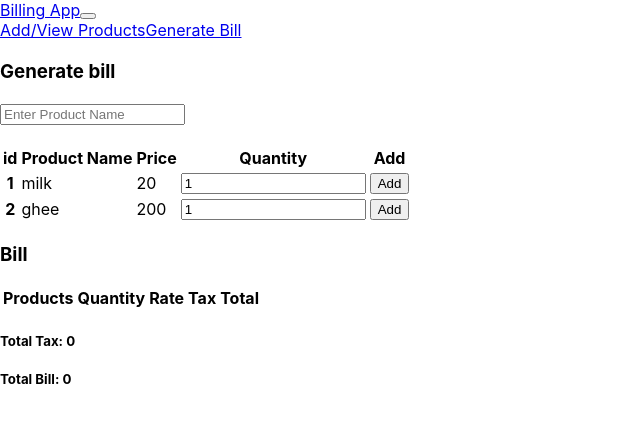
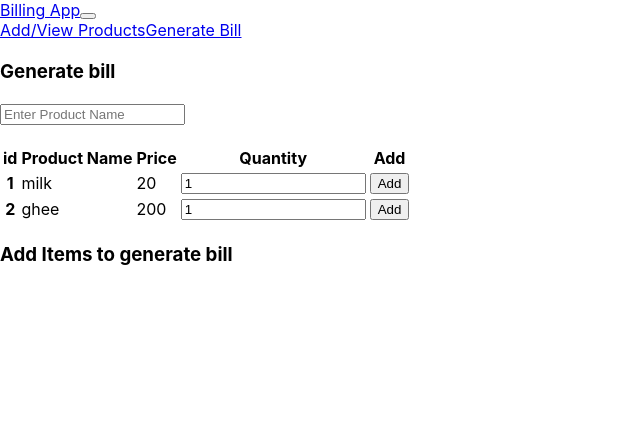
Before and after one commit to rahulShaw3112/paybill, a React (Create React App) app: page / in a window 1280 px wide. Shown: the top 422 px of the page, without its empty margins (0-640 px from the left). Built offline with nearby package versions, Linux system fonts and the light colour scheme; the HTML template or start-up script is replaced by a standard one.

Commit message:
add conditional login while generating bill

```diff
--- a/src/view-bill/view-bill.js
+++ b/src/view-bill/view-bill.js
@@ -15,7 +15,6 @@ class ViewBill extends Component {
   }
 
   render() {
-    let id = 0;
     let products = [];
     let totalTax = 0;
     let totalBill = 0;
@@ -30,13 +29,14 @@ class ViewBill extends Component {
           <tr key={i}>
             <td>{d.name}</td>
             <td>{d.quantity}</td>
-            <td>{d.price}</td>
-            <td>{tax}</td>
-            <td>{total}</td>
+            <td>Rs. {d.price}</td>
+            <td>Rs. {tax}</td>
+            <td>Rs. {total}</td>
           </tr>
         );
       });
     }
+    if(products.length > 0) {
       return (
         <div className="col-md-6 col-xs-12 products">
           <h3>Bill</h3>
@@ -52,13 +52,20 @@ class ViewBill extends Component {
             </thead>
             <tbody>{products}</tbody>
           </table>
-        <p>
-          <h5>Total Tax: {totalTax}</h5>
-          <h5>Total Bill: {totalBill}</h5>
-        </p>
+          <div>
+            <h5>Total Tax: Rs. {totalTax}</h5>
+            <h5>Total Bill: Rs. {totalBill}</h5>
+          </div>
+        </div>
+      );
+    } else {
+      return (
+        <div className="col-md-6 col-xs-12 products">
+          <h3>Add Items to generate bill</h3>
         </div>
       );
     }
   }
+}
 
 export default ViewBill;
--- a/src/view-product/view-product.css
+++ b/src/view-product/view-product.css
@@ -2,7 +2,7 @@
 
 }
 .container {
-    margin: 20px 0;
+    margin: 20px auto;
 }
 
 .title, .products {
```
Lines whose indentation alone changed are shown as unchanged.
